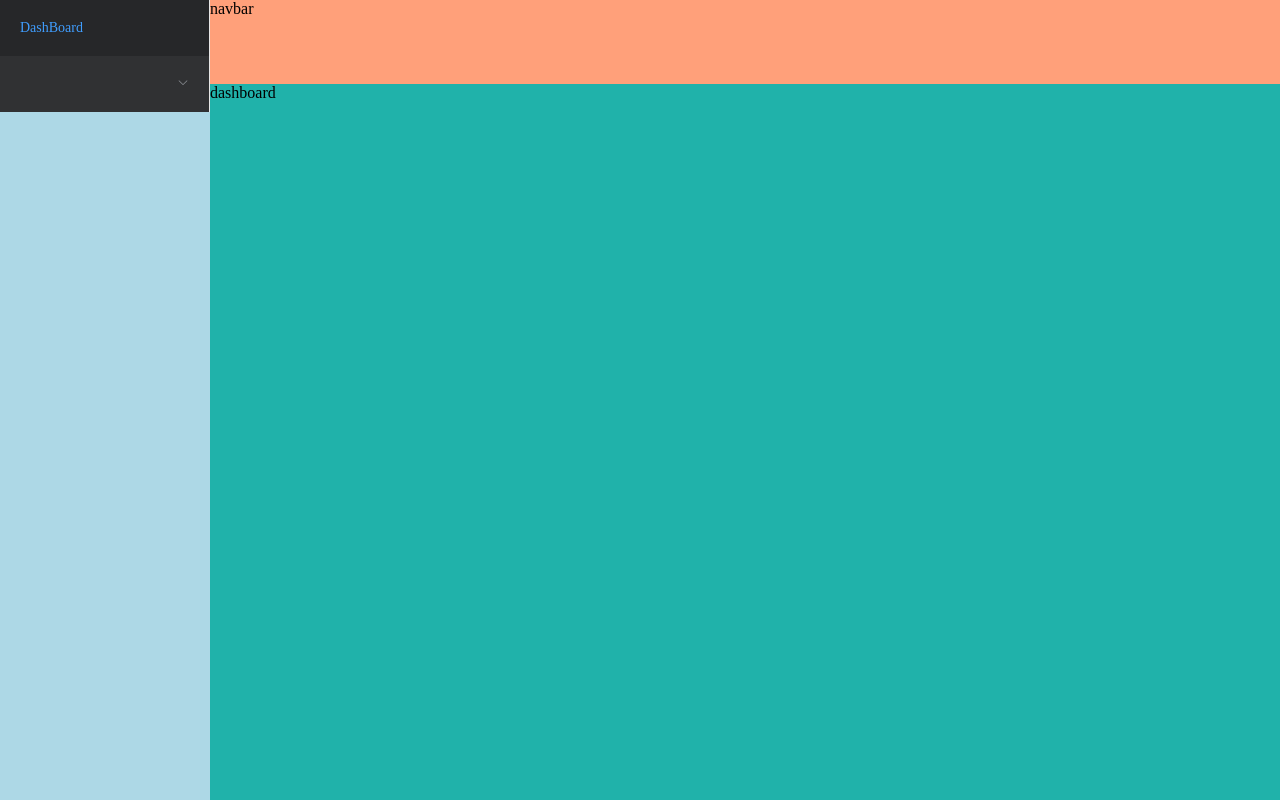
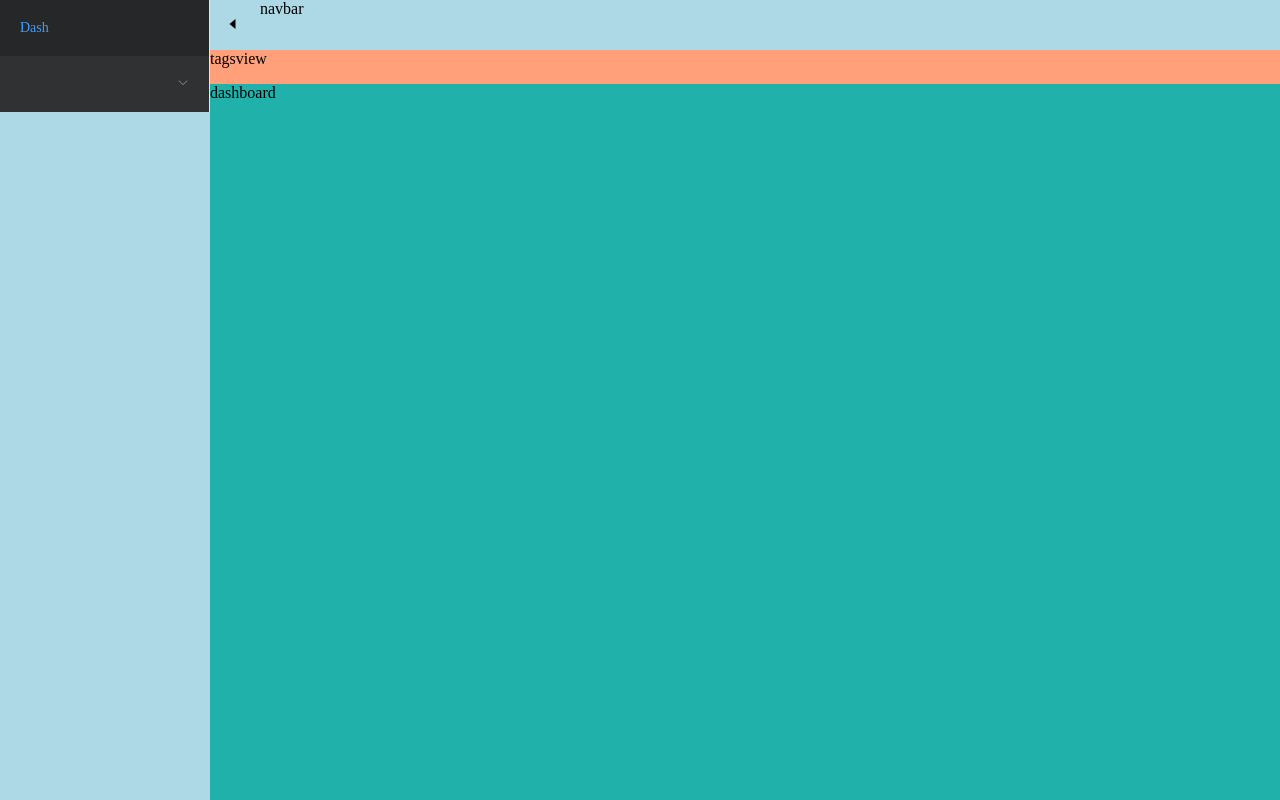
Before and after one commit to liunanchenFYJJ/tsc-vue-demo, a Vue app: page /#/dashboard in a window 1280 px wide. Built offline with nearby package versions, Linux system fonts and the light colour scheme.

Commit message:
update toggle sidebar

```diff
--- a/package.json
+++ b/package.json
@@ -14,7 +14,7 @@
     "vue-class-component": "^7.0.2",
     "vue-property-decorator": "^8.1.0",
     "vue-router": "^3.0.3",
-    "vuex": "^3.0.1"
+    "vuex": "^3.1.1"
   },
   "devDependencies": {
     "@vue/cli-plugin-babel": "^3.11.0",
--- a/src/layout/NavBar/index.vue
+++ b/src/layout/NavBar/index.vue
@@ -4,10 +4,47 @@
  * @Author: https://github.com/liunanchenFYJJ
  * @Date: 2019-10-28 18:48:21
  * @LastEditors: https://github.com/liunanchenFYJJ
- * @LastEditTime: 2019-10-28 19:07:40
+ * @LastEditTime: 2019-10-29 10:25:27
  -->
 <template>
-  <div>
+  <div id="navbar">
+    <div class="icon">
+      <i :class="iconClass" @click="toggleSideBar"></i>
+    </div>
     navbar
   </div>
 </template>
+<script>
+export default {
+  name: 'NavBar',
+  computed: {
+    iconClass() {
+      return this.$store.state.isSideBarOpen ? 'el-icon-caret-right' : 'el-icon-caret-left';
+    },
+  },
+  methods: {
+    toggleSideBar() {
+      this.$store.commit('toggleSideBar');
+    },
+  },
+};
+</script>
+<style lang="scss" scoped>
+  #navbar {
+    height: 50px;
+    background: lightblue;
+    display: flex;
+    .icon {
+      width: 20px;
+      padding: 0 15px;
+      line-height: 50px;
+      .el-icon-caret-right, .el-icon-caret-left {
+        width: 20px;
+        height: 20px;
+        &:hover {
+          cursor: pointer;
+        }
+      }
+    }
+  }
+</style>
--- a/src/layout/SideBar/index.vue
+++ b/src/layout/SideBar/index.vue
@@ -4,7 +4,7 @@
  * @Author: https://github.com/liunanchenFYJJ
  * @Date: 2019-10-28 17:46:31
  * @LastEditors: https://github.com/liunanchenFYJJ
- * @LastEditTime: 2019-10-28 18:47:11
+ * @LastEditTime: 2019-10-29 10:27:02
  -->
 <template>
   <div class="sidebar">
@@ -13,7 +13,7 @@
       :collapse="isCollapse"
       background-color="#303133"
       text-color="#fff">
-      <el-menu-item index="1">DashBoard</el-menu-item>
+      <el-menu-item index="1">Dash</el-menu-item>
       <el-submenu index="2">
         <el-menu-item index="">2</el-menu-item>
       </el-submenu>
@@ -24,9 +24,12 @@
 export default {
   name: 'SideBar',
   data() {
-    return {
-      isCollapse: false,
-    };
+    return {};
+  },
+  computed: {
+    isCollapse() {
+      return this.$store.state.isSideBarOpen;
+    },
   },
 };
 </script>
--- /dev/null
+++ b/src/layout/TagsView/index.vue
@@ -0,0 +1,18 @@
+<!--
+ * @Descripttion: init
+ * @version:
+ * @Author: https://github.com/liunanchenFYJJ
+ * @Date: 2019-10-29 08:48:53
+ * @LastEditors: https://github.com/liunanchenFYJJ
+ * @LastEditTime: 2019-10-29 08:53:50
+ -->
+<template>
+  <div id="tagsview">
+    tagsview
+  </div>
+</template>
+<style lang="scss" scoped>
+  #tagsview {
+    height: 34px;
+  }
+</style>
--- a/src/layout/index.vue
+++ b/src/layout/index.vue
@@ -4,16 +4,17 @@
  * @Author: https://github.com/liunanchenFYJJ
  * @Date: 2019-10-28 17:27:04
  * @LastEditors: https://github.com/liunanchenFYJJ
- * @LastEditTime: 2019-10-28 19:06:49
+ * @LastEditTime: 2019-10-29 10:19:51
  -->
 <template>
   <div id="layout">
-    <div id="left">
+    <div id="left" :class="toggleClass">
       <side-bar></side-bar>
     </div>
     <div id="right">
       <div id="header">
         <nav-bar></nav-bar>
+        <tags-view></tags-view>
       </div>
       <div id="content">
         <router-view></router-view>
@@ -25,10 +26,21 @@
 <script>
 import SideBar from './SideBar/index.vue';
 import NavBar from './NavBar/index.vue';
+import TagsView from './TagsView/index.vue';
 
 export default {
   name: 'Layout',
-  components: { SideBar, NavBar },
+  components: { SideBar, NavBar, TagsView },
+  data() {
+    return {};
+  },
+  computed: {
+    toggleClass() {
+      return {
+        hideSideBar: this.$store.state.isSideBarOpen,
+      };
+    },
+  },
 };
 </script>
 <style lang="scss" scoped>
@@ -56,4 +68,7 @@ export default {
       }
     }
   }
+  .hideSideBar {
+    width: 64px;
+  }
 </style>
--- a/src/main.ts
+++ b/src/main.ts
@@ -4,14 +4,14 @@
  * @Author: https://github.com/liunanchenFYJJ
  * @Date: 2019-09-18 17:42:04
  * @LastEditors: https://github.com/liunanchenFYJJ
- * @LastEditTime: 2019-10-28 18:32:36
+ * @LastEditTime: 2019-10-29 09:19:09
  */
 import Vue from 'vue';
 import ElementUI from 'element-ui';
+import store from './store';
 import 'element-ui/lib/theme-chalk/index.css';
 import App from './App.vue';
 import router from './router';
-import store from './store';
 
 Vue.use(ElementUI);
 
--- a/src/store.ts
+++ /dev/null
@@ -1,24 +0,0 @@
-/*
- * @Author: your name
- * @Date: 2019-09-18 17:42:04
- * @LastEditTime: 2019-10-28 17:23:47
- * @LastEditors: Please set LastEditors
- * @Description: In User Settings Edit
- * @FilePath: \tsc-vue-demo\src\store.ts
- */
-import Vue from 'vue';
-import Vuex from 'vuex';
-
-Vue.use(Vuex);
-
-export default new Vuex.Store({
-  state: {
-
-  },
-  mutations: {
-
-  },
-  actions: {
-
-  },
-});
--- /dev/null
+++ b/src/store/index.ts
@@ -0,0 +1,33 @@
+/*
+ * @Descripttion: init
+ * @version:
+ * @Author: https://github.com/liunanchenFYJJ
+ * @Date: 2019-10-29 09:10:46
+ * @LastEditors: https://github.com/liunanchenFYJJ
+ * @LastEditTime: 2019-10-29 09:52:16
+ */
+import Vue from 'vue';
+import Vuex from 'vuex';
+
+Vue.use(Vuex);
+
+const state = {
+  isSideBarOpen: false,
+};
+const mutations = {
+  toggleSideBar(state) {
+    state.isSideBarOpen = !state.isSideBarOpen;
+  },
+};
+const getters = {};
+const actions = {};
+
+
+const store = new Vuex.Store({
+  state,
+  getters,
+  mutations,
+  actions,
+});
+
+export default store;
```
Also changed, not shown: src/layout/RightPanel/index.vue (added, +13 -0 lines), 1 other file (tests, documents, lock files or other folders).
